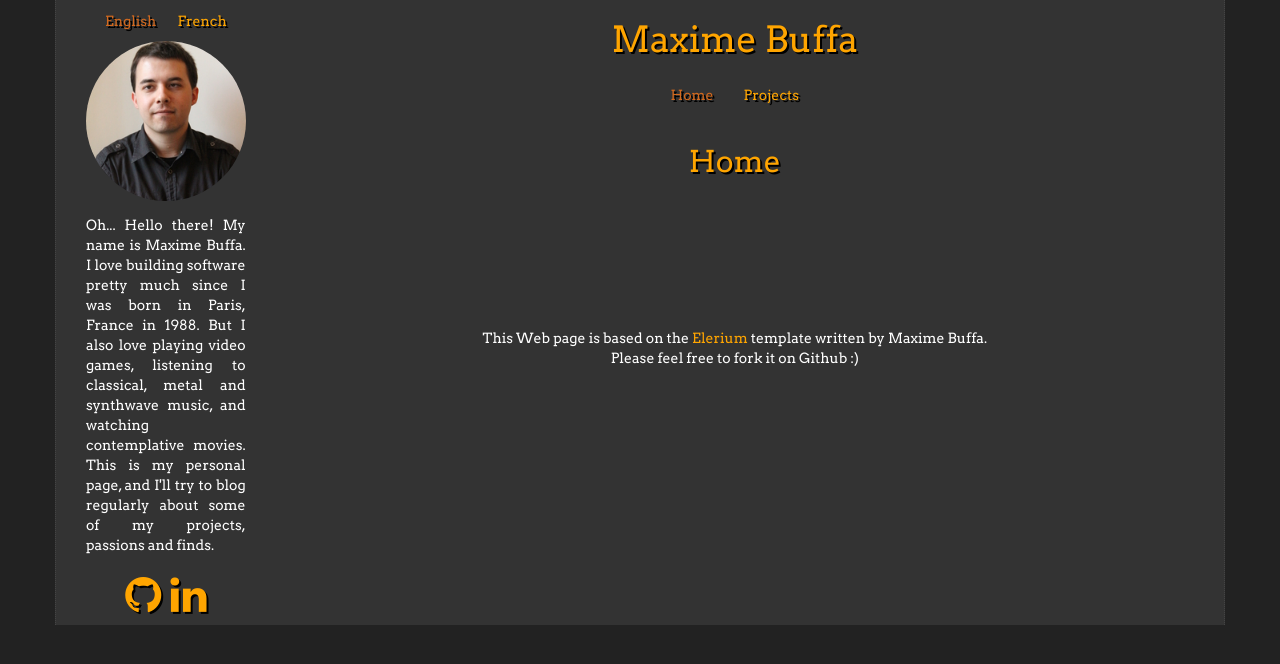
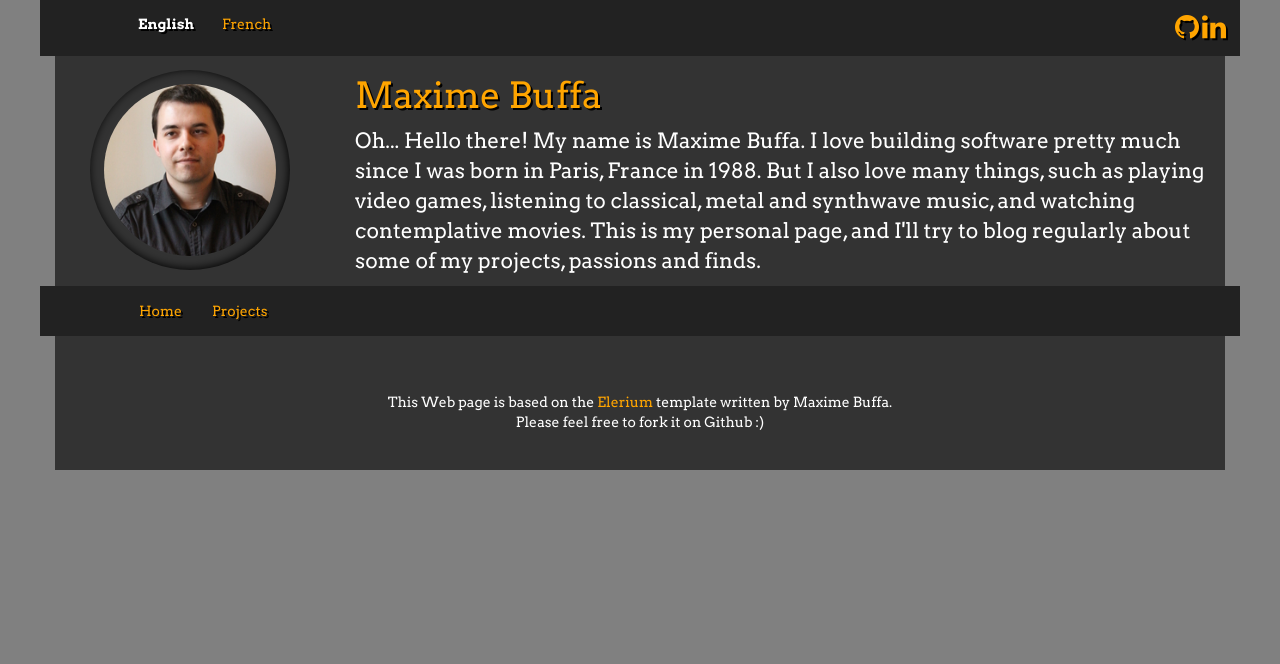
Before and after one commit to mbuffa/elerium-homepage, a website: page index.html in a window 1280 px wide. Drawn offline with Linux system fonts and the light colour scheme; no server answers.

Commit message:
Start new design.

```diff
--- a/app/javascripts/components/main/main.html
+++ b/app/javascripts/components/main/main.html
@@ -1,30 +1,41 @@
 <div>
-  <div ng-hide='mainCtrl.isLoaded()'>
-    <main class='col-md-12 col-sm-12 loading-spinner'>
-      <div class='vertical-center'>
-        <i class='fa fa-spinner fa-spin fa-4x'></i>
-      </div>
-    </main>
+  <div ng-if='!mainCtrl.isLoaded()'
+       spinner>
   </div>
 
-  <div>
-    <aside ng-if='mainCtrl.isLoaded()'
-           class='col-md-2 col-sm-12'>
-      <div class='locale-switch text-center'>
-        <a ng-repeat='locale in mainCtrl.getAvailableLocales()'
-           ng-click='mainCtrl.setLocale(locale)'
-           ng-class='mainCtrl.getLocaleCssClass(locale)'>{{ i18n.t('locales.' + locale) }}</a>
-      </div>
+  <div class='container'>
+    <main ng-if='mainCtrl.isLoaded()'>
+      <header class='row main-header'>
+        <div class='row'>
+          <div class='pad col-md-12'>
+            <div class='locale-switch'>
+              <a ng-repeat='locale in mainCtrl.getAvailableLocales()'
+                 ng-click='mainCtrl.setLocale(locale)'
+                 ng-class='mainCtrl.getLocaleCssClass(locale)'>{{ i18n.t('locales.' + locale) }}
+              </a>
+            </div>
 
-      <div bio></div>
-    </aside>
+            <div class='social-links'>
+              <a target='_blank' href='https://www.github.com/mbuffa'>
+                <i class='fa fa-github'></i>
+              </a>
+              <a target='_blank' href='https://fr.linkedin.com/pub/maxime-buffa/86/39b/40a'>
+                <i class='fa fa-linkedin'></i>
+              </a>
+            </div>
+          </div>
 
-    <main id='content' class='col-md-10 col-sm-12'>
-      <header ng-if='mainCtrl.isLoaded()'
-              class='header row'>
-        <h1 class='text-center'>{{ i18n.t('header.title') }}</h1>
+          <div class='col-md-3'>
+            <img class='avatar img-responsive img-circle center-block'
+                 src="app/images/avatar.jpg">
+          </div>
+          <div class='col-md-9'>
+            <h1>{{ i18n.t('header.title') }}</h1>
+            <p>{{ i18n.t('bio.presentation') }}</p>
+          </div>
+        </div>
 
-        <div id='topbar'>
+        <div class='row'>
           <ul class='nav navbar-nav'>
             <li><a href='#/'
                    ng-class="mainCtrl.getNavCssClass('/')">{{ i18n.t('topbar.home') }}</a></li>
@@ -34,12 +45,12 @@
         </div>
       </header>
 
-      <div class='row'>
+      <div class='row main-content'>
         <div ng-view></div>
       </div>
 
       <footer ng-if='mainCtrl.isLoaded()'
-              class='row text-center'>
+              class='row main-footer'>
         <p ng-bind-html="mainCtrl.getFooterTranslation()"></p>
       </footer>
     </main>
--- /dev/null
+++ b/app/javascripts/components/spinner/spinner.html
@@ -0,0 +1,5 @@
+<div class='col-md-12 col-sm-12 loading-spinner'>
+  <div class='vertical-center'>
+    <i class='fa fa-spinner fa-spin fa-4x'></i>
+  </div>
+</div>
--- /dev/null
+++ b/app/javascripts/components/spinner/spinner.js
@@ -0,0 +1,19 @@
+;(function () {
+  'use strict';
+
+  var app = angular.module('app.components');
+
+  app.controller('SpinnerController', function () {
+    var _ctrl = this;
+  });
+
+  app.directive('spinner', function () {
+    return {
+      restrict: 'A',
+      templateUrl: 'app/javascripts/components/spinner/spinner.html',
+      controller: 'SpinnerController',
+      controllerAs: 'spinnerCtrl'
+    }
+  });
+
+})();
--- a/app/stylesheets/sass/main.scss
+++ b/app/stylesheets/sass/main.scss
@@ -1,25 +1,17 @@
 body {
-  background-color: #222;
+  background-color: grey;
   font-family: 'Arvo';
-  color: white;
+
+  & > .container {
+    margin-top: 1em;
   }
 
-.container {
-  background-color: #333;
-  border-left: 1px dotted #444;
-  border-right: 1px dotted #444;
-}
-
-h1, h2, h3, h4, h5, h6, a, a:hover {
-  color: orange;
-}
-
-h1, h2, h3, h4, h5, h6, .fa, #topbar a {
+  h1, h2, h3, h4, h5, h6, .fa, .main-header a {
     text-shadow: 2px 2px 0 black;
   }
 
-header h2 {
-  text-align: center;
+  h1, h2, h3, h4, h5, h6, .fa, a {
+    color: orange;
   }
 
   blockquote {
@@ -32,16 +24,9 @@ pre {
     color: #ccc;
   }
 
-a:hover, a:focus, a:hover i {
-  background-color: transparent;
+  .vertical-center {
+    background-color: none;
     color: white;
-}
-
-a.active {
-  color: chocolate;
-}
-
-.vertical-center {
     min-height: 100%;
     min-height: 100vh;
     display: flex;
@@ -56,65 +41,106 @@ a.active {
   .loading-spinner {
     z-index: 9000;
   }
+}
 
-#topbar {
-  font-family: 'Arvo';
-  width: 100%;
-  text-align: center;
+.main-header {
+  background-color: #333;
+  color: white;
 
-  ul {
-    float: none;
+  .pad {
+    background-color: #222;
+    padding: 1em;
+
+    .locale-switch {
+      margin-left: 6em;
+      float: left;
+
+      a {
         display: inline-block;
-    font-size: 1em;
+        cursor: pointer;
+        margin-right: 2em;
+        text-decoration: none;
 
-    li a {
-      background-color: transparent;
+        &:hover, &.active {
+          color: white;
+        }
+
+        &.active {
+          font-weight: bold;
         }
       }
     }
 
-#content {
-  & > footer {
-    margin-top: 10em;
+    .social-links {
+      display: block;
+      float: right;
+      text-align: center;
+
+      i {
+        font-size: 2em;
+      }
+
+      a, a:hover {
+        display: inline-block;
+        text-decoration: none;
+      }
+
+      a:hover i {
+        color: white;
+      }
     }
   }
 
-.locale-switch {
-  a {
-    color: orange;
-    cursor: pointer;
-    margin: 0.5ex;
-    padding: 0.5em;
-    display: inline-block;
-    text-decoration: none;
-    text-shadow: 2px 2px 0 black;
+  img.avatar {
+    box-shadow: -1px -1px 10px black inset;
+    max-width: 200px;
+    max-height: 200px;
+    padding: 1em;
+    margin-top: 1em;
+    margin-bottom: 1em;
   }
 
-  a:hover, a.active {
-    color: chocolate;
+  h1 {
+    text-align: left;
+  }
+
+  p {
+    font-size: 1.5em;
+  }
+
+  ul {
+    background-color: #222;
+    width: 100%;
+
+    li {
+      &:first-child {
+        margin-left: 6em;
+      }
+
+      a:hover, a:focus, a.active {
+        color: white;
+        background-color: transparent;
+      }
+
+      a.active {
+        font-weight: bold;
+        box-shadow: 0 -3px 0 #444 inset;
+      }
+    }
   }
 }
 
-#avatar {
-  max-height: 160px;
-  max-width: 160px;
-}
+.main-content {
+  background-color: #333;
+  color: white;
+  padding: 1em;
 
-#bio p {
-  text-align: justify;
-  margin-top: 1em;
-}
-
-#social-links {
-  font-size: 3em;
-  text-align: center;
-
-  a, a:hover {
-    text-decoration: none;
-  }
+  h2, h3, h4, h5, h6 {
+    color: orange;
   }
 
   .post {
+    font-size: 1.4em;
     padding: 2em;
 
     p {
@@ -127,7 +153,6 @@ a.active {
     padding: 1em;
 
     header {
-
       h4 aside {
         float: right;
       }
@@ -154,3 +179,14 @@ a.active {
       }
     }
   }
+}
+
+.main-footer {
+  background-color: #333;
+  color: white;
+
+  p {
+    text-align: center;
+    padding: 2em;
+  }
+}
--- a/config/i18n.json
+++ b/config/i18n.json
@@ -11,7 +11,7 @@
       "presentation": [
         "Oh... Hello there!",
         "My name is Maxime Buffa. I love building software pretty much since I was born in Paris, France in 1988.",
-        "But I also love playing video games, listening to classical, metal and synthwave music, and watching contemplative movies.",
+        "But I also love many things, such as playing video games, listening to classical, metal and synthwave music, and watching contemplative movies.",
         "This is my personal page, and I'll try to blog regularly about some of my projects, passions and finds."
       ]
     },
--- a/index.html
+++ b/index.html
@@ -19,13 +19,11 @@
   <script src='app/javascripts/services/github.js'></script>
   <script src='app/javascripts/services/markdown.js'></script>
   <script src='app/javascripts/components/main/main.js'></script>
-  <script src='app/javascripts/components/bio/bio.js'></script>
+  <script src='app/javascripts/components/spinner/spinner.js'></script>
   <script src='app/javascripts/components/blog/blog.js'></script>
   <script src='app/javascripts/components/projects/projects.js'></script>
-  <script src='app/javascripts/components/contact/contact.js'></script>
 </head>
 <body>
-  <div class='container' main-container>
-  </div>
+  <div main-container></div>
 </body>
 </html>
```
Also changed, not shown: app/stylesheets/main.css. Lines whose indentation alone changed are shown as unchanged.
